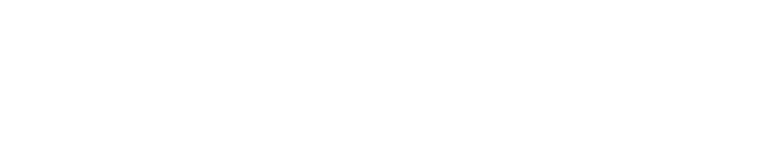
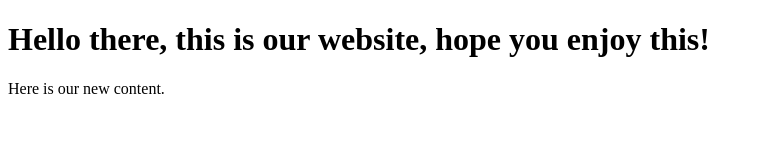
Before and after one commit to manolovh/SoftUni-Software-Engineering, a plain HTML site: page index.html in a window 1280 px wide. Shown: the whole page, without its empty margins (0-762 px from the left). Drawn offline with Linux system fonts and the light colour scheme.

Commit message:
Added content to index.html

```diff
--- a/index.html
+++ b/index.html
@@ -7,6 +7,9 @@
     <title>Document</title>
 </head>
 <body>
-
+    <h1>Hello there, this is our website, hope you enjoy this!</h1>
+    <p>
+        Here is our new content.
+    </p>
 </body>
 </html>
```
